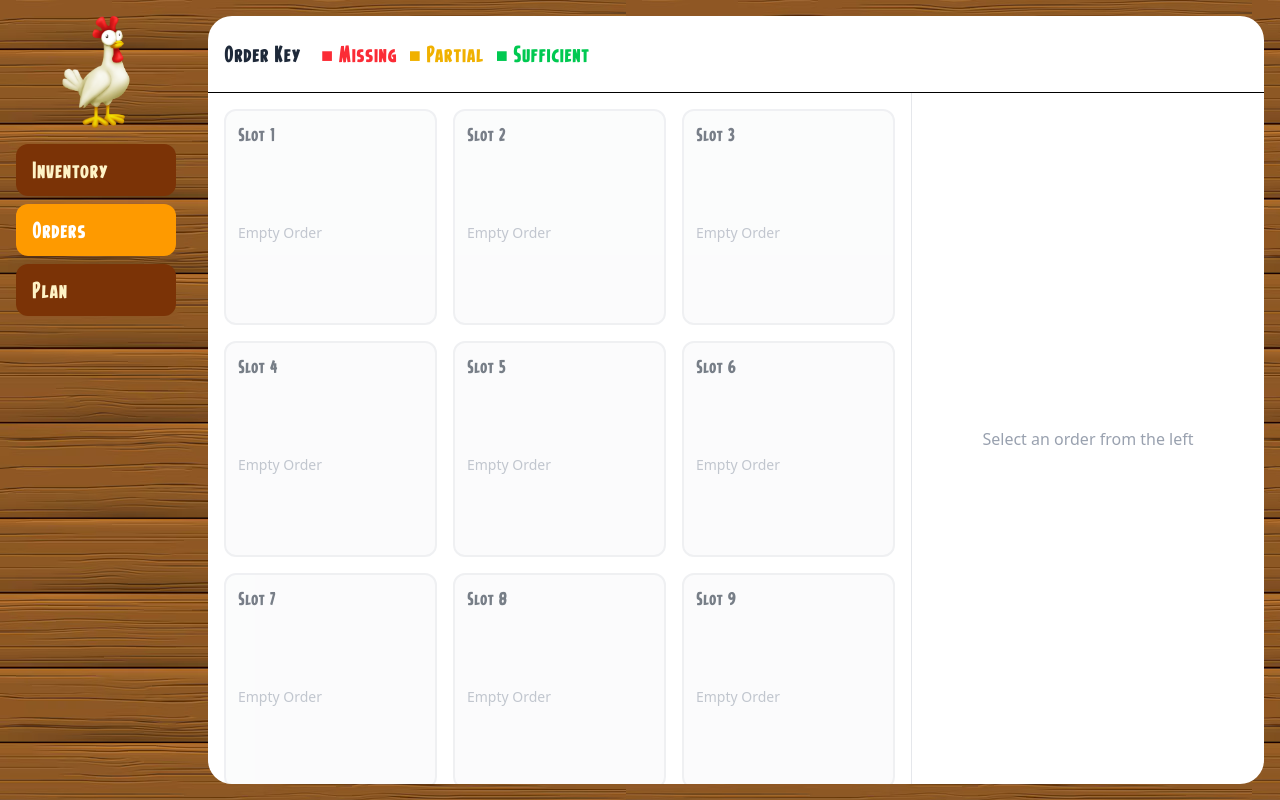
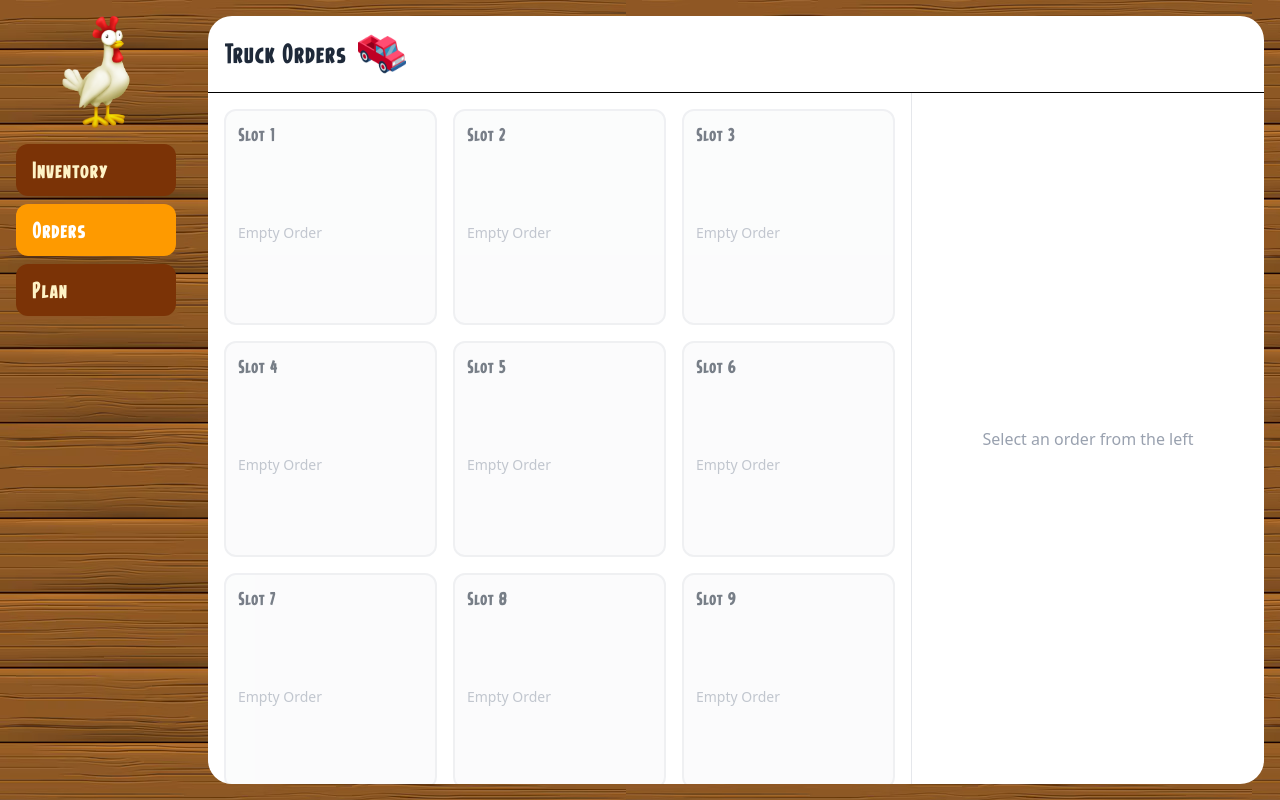
Before and after one commit to TheIcyStar/CMPSC441-AI-HayDay-Solver, a React (Vite) app: page / in a window 1280 px wide. Both pictures are taken after a click on the button "Orders". Built offline with nearby package versions, Linux system fonts and the light colour scheme.

Commit message:
updated Order view header

```diff
--- a/src/App.tsx
+++ b/src/App.tsx
@@ -44,32 +44,11 @@ const defaultGameState: GameState = {
   productionBuildings: [],
 };
 
-// load game state from localStorage
-// if none stored return default game state
-// function loadGameState(): GameState {
-//   const saved = localStorage.getItem("farmGameState");
-//   if (saved) {
-//     try {
-//       return JSON.parse(saved);
-//     } catch {
-//       return defaultGameState;
-//     }
-//   }
-//   return defaultGameState;
-// }
-
 function loadGameState(): GameState {
   const saved = localStorage.getItem("farmGameState");
   if (saved) {
     try {
-      const parsed = JSON.parse(saved);
-      // ensure orders array exists and has 9 slots (for backward compatibility)
-      if (!parsed.orders || !Array.isArray(parsed.orders)) {
-        parsed.orders = Array(9).fill(null);
-      } else if (parsed.orders.length < 9) {
-        parsed.orders = [...parsed.orders, ...Array(9 - parsed.orders.length).fill(null)];
-      }
-      return parsed;
+      return JSON.parse(saved);
     } catch {
       return defaultGameState;
     }
--- a/src/views/Orders.tsx
+++ b/src/views/Orders.tsx
@@ -127,11 +127,9 @@ export default function Orders({ gameState, updateOrder }: OrdersProps) {
     <div className="flex flex-col h-full">
       {/* Header */}
       <div className="flex items-center justify-between p-4 border-b  min-h-[77px]">
-        <div className="text-sm text-gray-800">
-          <span className="font-hayday text-xl">Order Key</span>
-          <span className="font-hayday text-xl text-red-500 ml-5">■ Missing</span>
-          <span className="font-hayday text-xl text-yellow-500 ml-3">■ Partial</span>
-          <span className="font-hayday text-xl text-green-500 ml-3">■ Sufficient</span>
+        <div className="flex items-center text-sm text-gray-800">
+          <span className="font-hayday text-2xl">Truck Orders</span>
+          <img src="/assets/miscellaneous/truck.png" alt="Truck" className="w-12 h-12 ml-3" />
         </div>
       </div>
 
@@ -160,7 +158,7 @@ export default function Orders({ gameState, updateOrder }: OrdersProps) {
           </div>
         ) : (
           <>
-            <h2 className="font-hayday text-lg font-semibold text-gray-800 mb-4">
+            <h2 className="font-hayday text-lg font-semibold text-gray-800 mb-4 text-center">
               Modify Slot {selectedSlot + 1}
             </h2>
 
```
